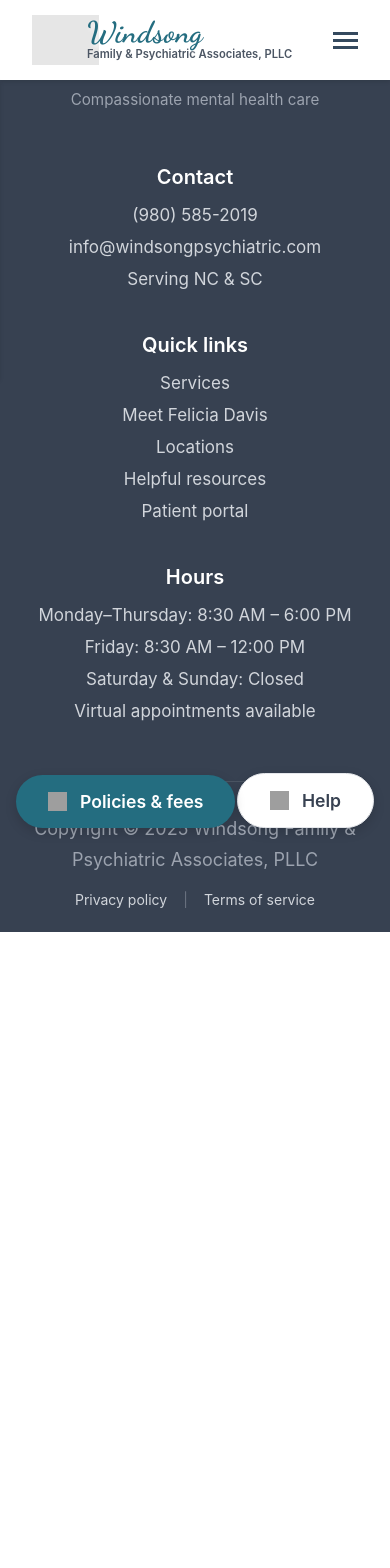
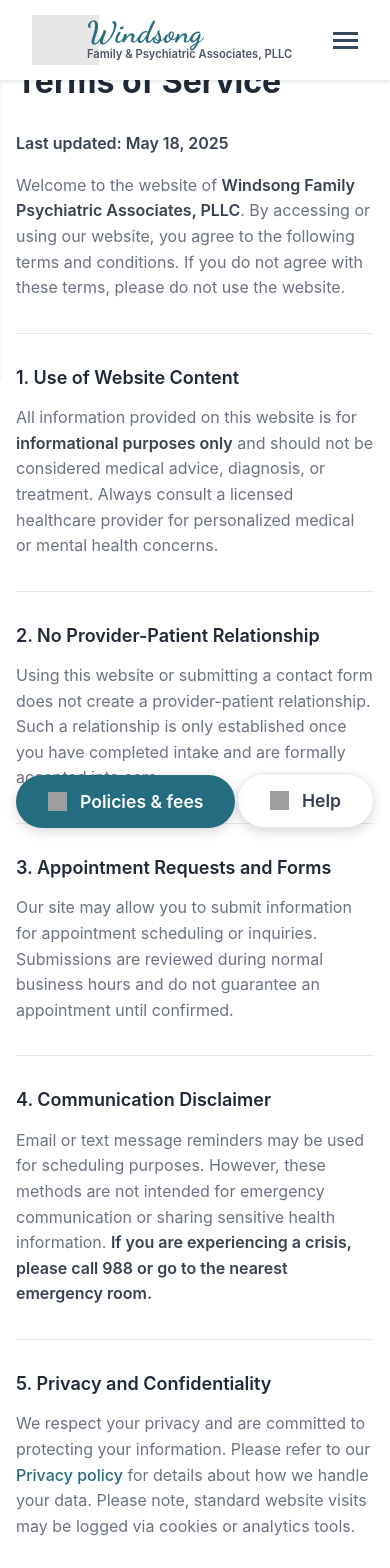
Before and after one commit to Brandi-Kinard/windsong-psychiatric, a React (Vite) app: page /terms in a window 390 px wide. Shown: the top 1568 px of the page. Before the commit the page ends 932 px from the top, so only its background shows below. Built offline with nearby package versions, Linux system fonts and the light colour scheme; grey boxes are pictures that could not be loaded.

Commit message:
Add Terms of Service page with legal content

```diff
--- a/src/App.jsx
+++ b/src/App.jsx
@@ -16,6 +16,7 @@
 import NewPatientForm from './components/NewPatientForm';
 import HelpfulResources from './components/HelpfulResources';
 import PrivacyPolicy from './components/PrivacyPolicy';
+import TermsOfService from './components/TermsOfService';
 import ScrollToTop from './components/ScrollToTop';
 import { useEffect } from 'react';
 import { useLocation } from 'react-router-dom';
@@ -64,6 +65,7 @@
           <Route path="/new-patient" element={<NewPatientForm />} />
           <Route path="/helpful-resources" element={<HelpfulResources />} />
           <Route path="/privacy" element={<PrivacyPolicy />} />
+          <Route path="/terms" element={<TermsOfService />} />
         </Routes>
         <Footer />
         <FixedButtons />
--- a/src/components/Footer.jsx
+++ b/src/components/Footer.jsx
@@ -61,7 +61,7 @@
           <div className="footer-bottom-links">
             <Link to="/privacy">Privacy policy</Link>
             <span className="footer-divider">|</span>
-            <a href="/terms">Terms of service</a>
+            <Link to="/terms">Terms of service</Link>
           </div>
         </div>
       </div>
--- /dev/null
+++ b/src/components/TermsOfService.css
@@ -0,0 +1,73 @@
+.terms-of-service-page {
+  min-height: 100vh;
+  background-color: white;
+  padding: 2rem 1.5rem 4rem;
+}
+
+.terms-container {
+  max-width: 800px;
+  margin: 0 auto;
+  padding-top: 4rem;
+}
+
+.terms-of-service-page h1 {
+  font-size: 2.5rem;
+  color: #1f2937;
+  margin-bottom: 2rem;
+  font-weight: 700;
+}
+
+.terms-of-service-page h3 {
+  font-size: 1.25rem;
+  color: #1f2937;
+  margin-top: 2rem;
+  margin-bottom: 1rem;
+  font-weight: 600;
+}
+
+.terms-of-service-page p {
+  font-size: 1rem;
+  color: #6b7280;
+  line-height: 1.6;
+  margin-bottom: 1rem;
+}
+
+.terms-of-service-page hr {
+  margin: 2rem 0;
+  border: none;
+  border-top: 1px solid #e5e7eb;
+}
+
+.terms-of-service-page a {
+  color: #246D80;
+  text-decoration: none;
+  font-weight: 500;
+}
+
+.terms-of-service-page a:hover {
+  text-decoration: underline;
+}
+
+.terms-of-service-page strong {
+  color: #374151;
+  font-weight: 600;
+}
+
+/* Responsive */
+@media (max-width: 768px) {
+  .terms-of-service-page {
+    padding: 1rem 1rem 2rem;
+  }
+
+  .terms-container {
+    padding-top: 3rem;
+  }
+
+  .terms-of-service-page h1 {
+    font-size: 2rem;
+  }
+
+  .terms-of-service-page h3 {
+    font-size: 1.125rem;
+  }
+}
--- /dev/null
+++ b/src/components/TermsOfService.jsx
@@ -0,0 +1,81 @@
+import React from 'react';
+import { Link } from 'react-router-dom';
+import './TermsOfService.css';
+
+const TermsOfService = () => {
+  return (
+    <div className="terms-of-service-page">
+      <div className="terms-container">
+        <h1>Terms of Service</h1>
+
+        <p><strong>Last updated: May 18, 2025</strong></p>
+
+        <p>Welcome to the website of <strong>Windsong Family Psychiatric Associates, PLLC</strong>. By accessing or using our website, you agree to the following terms and conditions. If you do not agree with these terms, please do not use the website.</p>
+
+        <hr />
+
+        <h3>1. Use of Website Content</h3>
+
+        <p>All information provided on this website is for <strong>informational purposes only</strong> and should not be considered medical advice, diagnosis, or treatment. Always consult a licensed healthcare provider for personalized medical or mental health concerns.</p>
+
+        <hr />
+
+        <h3>2. No Provider-Patient Relationship</h3>
+
+        <p>Using this website or submitting a contact form does not create a provider-patient relationship. Such a relationship is only established once you have completed intake and are formally accepted into care.</p>
+
+        <hr />
+
+        <h3>3. Appointment Requests and Forms</h3>
+
+        <p>Our site may allow you to submit information for appointment scheduling or inquiries. Submissions are reviewed during normal business hours and do not guarantee an appointment until confirmed.</p>
+
+        <hr />
+
+        <h3>4. Communication Disclaimer</h3>
+
+        <p>Email or text message reminders may be used for scheduling purposes. However, these methods are not intended for emergency communication or sharing sensitive health information. <strong>If you are experiencing a crisis, please call 988 or go to the nearest emergency room.</strong></p>
+
+        <hr />
+
+        <h3>5. Privacy and Confidentiality</h3>
+
+        <p>We respect your privacy and are committed to protecting your information. Please refer to our <Link to="/privacy">Privacy policy</Link> for details about how we handle your data. Please note, standard website visits may be logged via cookies or analytics tools.</p>
+
+        <hr />
+
+        <h3>6. Third-Party Services</h3>
+
+        <p>We may include links to third-party services (e.g., insurance verifiers, health resources). Windsong is not responsible for the content, policies, or accuracy of those external sites.</p>
+
+        <hr />
+
+        <h3>7. Intellectual Property</h3>
+
+        <p>All text, logos, graphics, and media are the property of <strong>Windsong Family Psychiatric Associates, PLLC</strong> unless otherwise noted. Unauthorized use or reproduction is prohibited.</p>
+
+        <hr />
+
+        <h3>8. Limitations of Liability</h3>
+
+        <p>We are not liable for any damages or losses arising from your use of the site or reliance on the information presented here.</p>
+
+        <hr />
+
+        <h3>9. Changes to Terms</h3>
+
+        <p>We may update these Terms of Service from time to time. Continued use of the website after updates means you accept the revised terms.</p>
+
+        <hr />
+
+        <p>If you have questions about these Terms, please contact us at:</p>
+
+        <p>📧 <a href="mailto:info@windsongpsychiatric.com">info@windsongpsychiatric.com</a></p>
+
+        <p>📞 <a href="tel:9805852019">980-585-2019</a></p>
+      </div>
+    </div>
+  );
+};
+
+export default TermsOfService;
```
